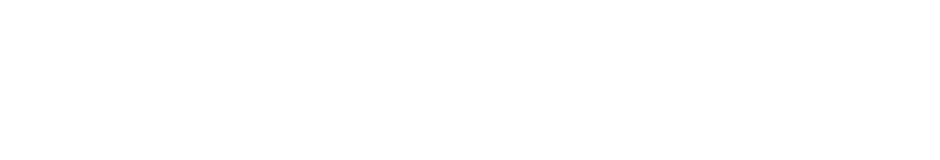
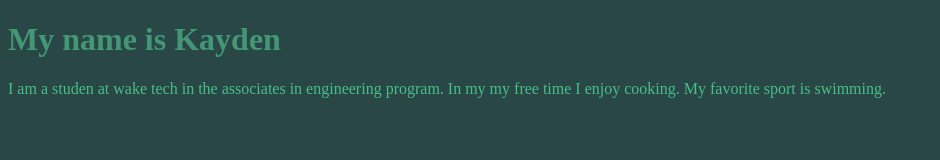
Before and after one commit to KaydenSW/KaydenSW.github.io, a plain HTML site: page index.html in a window 1280 px wide. Shown: the whole page, without its empty margins (0-940 px from the left). Drawn offline with Linux system fonts and the light colour scheme.

Commit message:
Update index.html

```diff
--- a/index.html
+++ b/index.html
@@ -1,6 +1,15 @@
 <!DOCTYPE html>
 <html>
   <head>
+    <style>
+      body{background-color:#2A4747;}
+      h1{color:#439775;}
+      p{color:#48BF84;}
+    </style>
     <title>My Personal Introduction</title>
   </head>
+  <body>
+    <h1>My name is Kayden</h1>
+    <p>I am a studen at wake tech in the associates in engineering program. In my my free time I enjoy cooking. My favorite sport is swimming.</p>
+  </body>
 </html>
```
